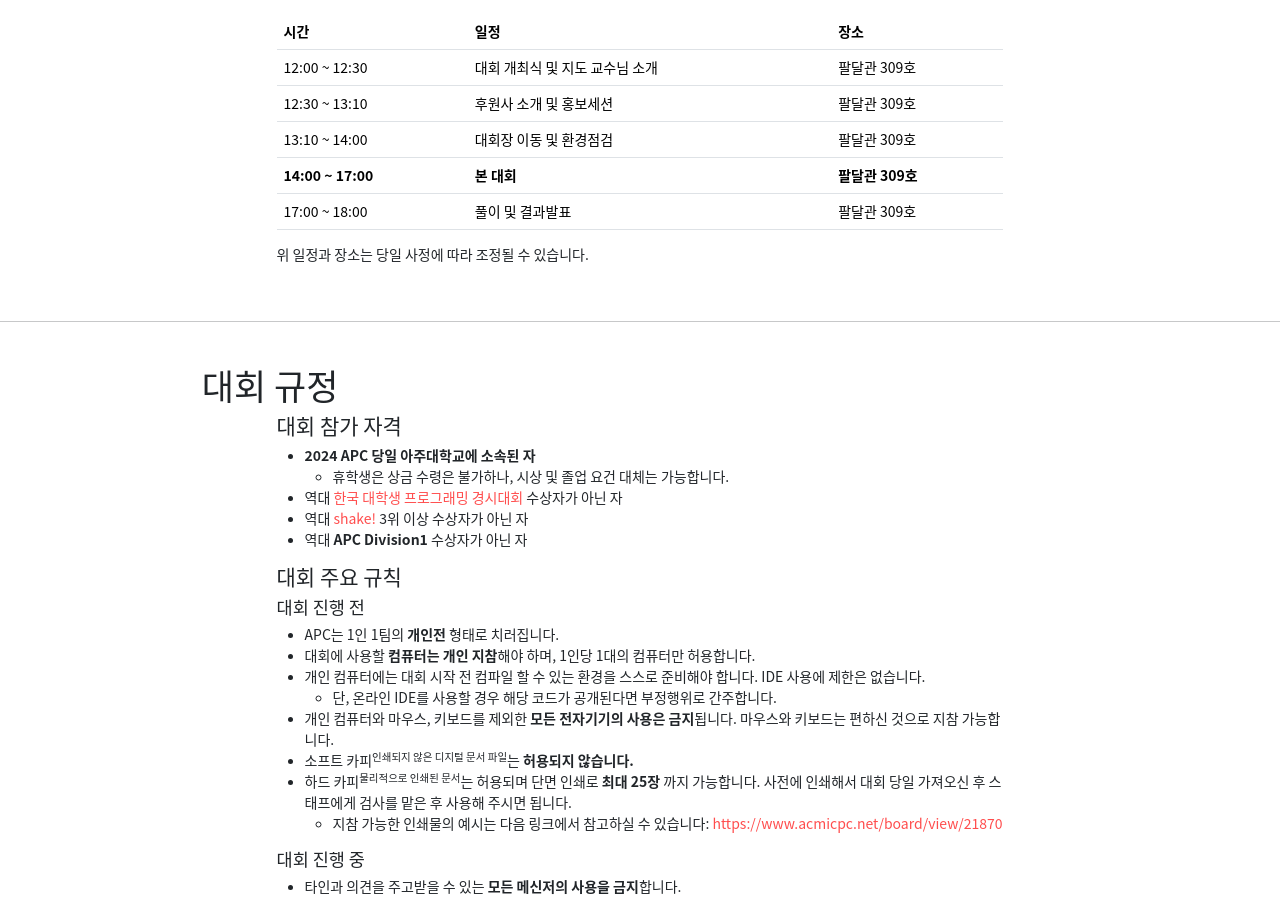
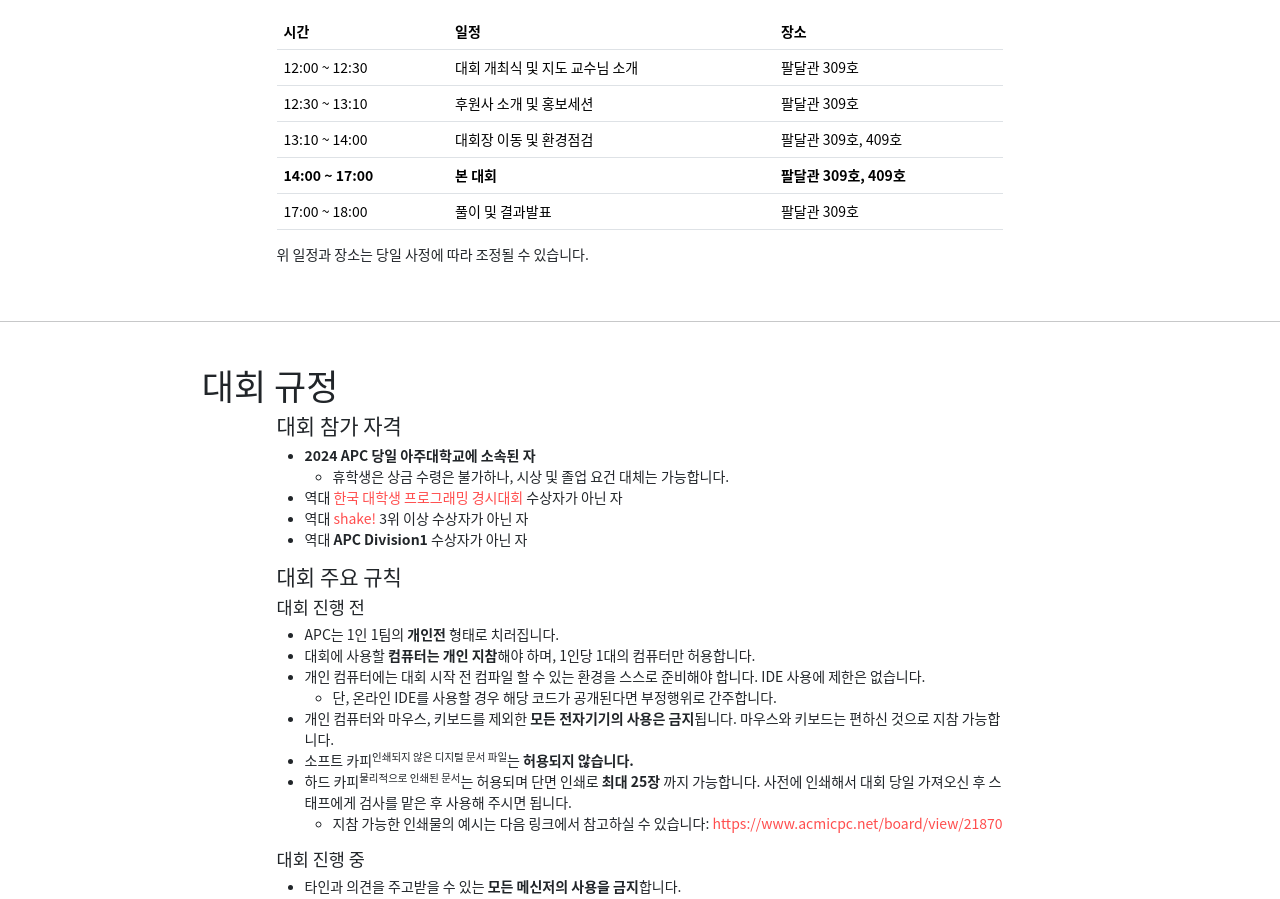
Before and after one commit to shake-union/shake-site, a SvelteKit app: page /apc-x in a window 1280 px wide. Shown: the part 2328-3227 px from the top of the page. Built offline with nearby package versions, Linux system fonts and the light colour scheme.

Commit message:
강의실

```diff
--- a/src/routes/(apc-x)/apc-x/+page.svelte
+++ b/src/routes/(apc-x)/apc-x/+page.svelte
@@ -244,12 +244,12 @@
 								<tr>
 									<td>13:10 ~ 14:00</td>
 									<td>대회장 이동 및 환경점검</td>
-									<td>팔달관 309호</td>
+									<td>팔달관 309호, 409호</td>
 								</tr>
 								<tr>
 									<td><strong>14:00 ~ 17:00</strong></td>
 									<td><strong>본 대회</strong></td>
-									<td><strong>팔달관 309호</strong></td>
+									<td><strong>팔달관 309호, 409호</strong></td>
 								</tr>
 								<tr>
 									<td>17:00 ~ 18:00</td>
```
